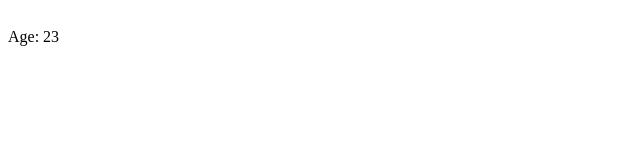
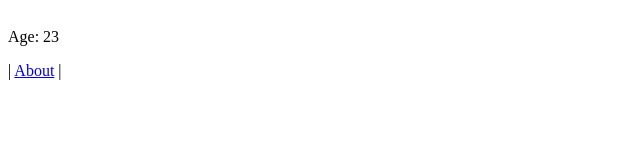
Before and after one commit to mesadhan/simple-nextjs-app, a Next.js app: page / in a window 1280 px wide. Shown: the part 150-300 px from the top of the page, without its empty margins (0-640 px from the left). Built offline with nearby package versions, Linux system fonts and the light colour scheme.

Commit message:
custom 404 page generated'

```diff
--- /dev/null
+++ b/codealike.json
@@ -0,0 +1 @@
+{"projectId":"1a95f237-bd76-479f-a513-97caea769113","projectName":"simple-nextjs-app"}
--- a/pages/index.js
+++ b/pages/index.js
@@ -15,15 +15,13 @@ const indexPage = ({ href, name } ) => (
         <h1>Welcome to next.js!</h1>
         <p style={{ color: 'red' }}>This is paragraph!</p>
 
-
-
         <User name={"Sadhan"} age={23} />
 
 
+        {' | '}<Link href="/about"><a>About</a></Link>{' | '}
 
 
         {/*
-
             {' | '}<Link href="/auth"><a>Auth</a></Link>{' | '}
             <Link href={{ pathname: '/about', query: { name: 'Zeit' } }}><a>About</a></Link>{' | '}
             <Link href="/about" replace>
@@ -37,9 +35,6 @@ const indexPage = ({ href, name } ) => (
             <a onClick={() => Router.push('/auth')}>Auth</a> {' | '}
             <span onClick={handler}>About</span>{' | '}
         */}
-
-
-
 
     </div>
 );
```
Also changed, not shown: 1 other file (tests, documents, lock files or other folders). Lines whose indentation alone changed are shown as unchanged.
